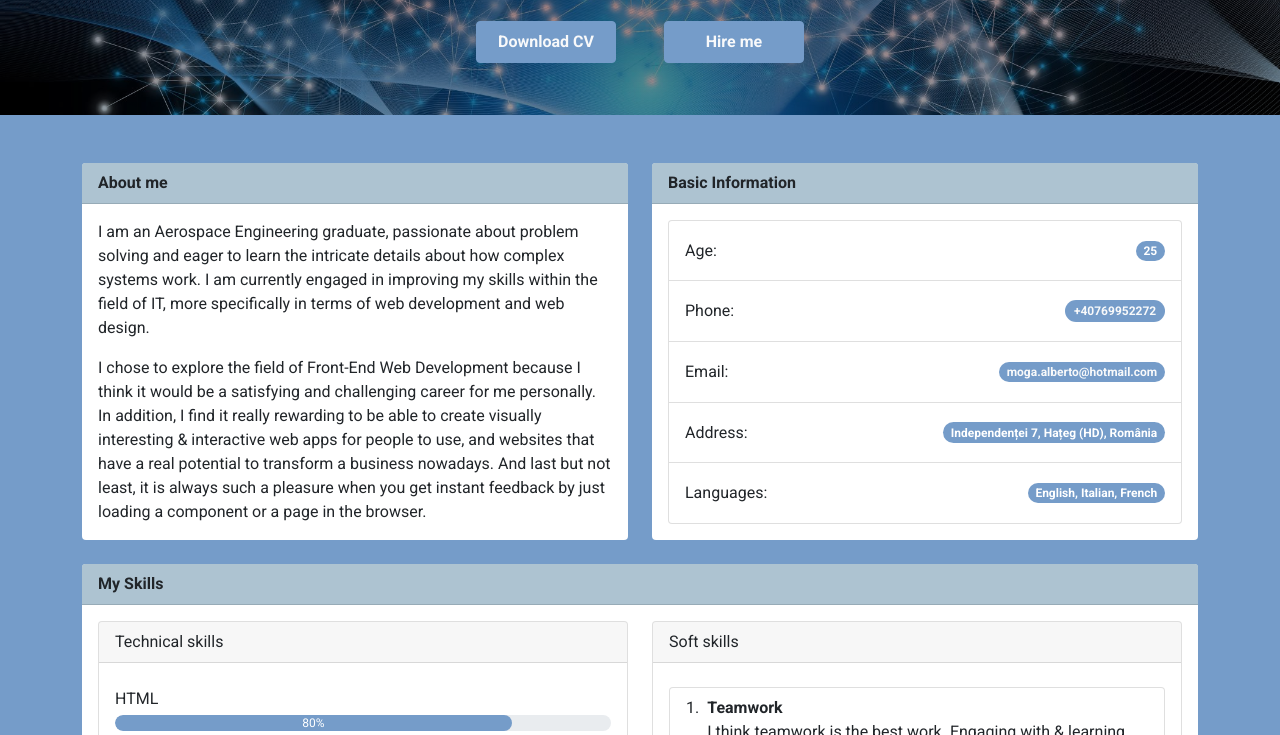
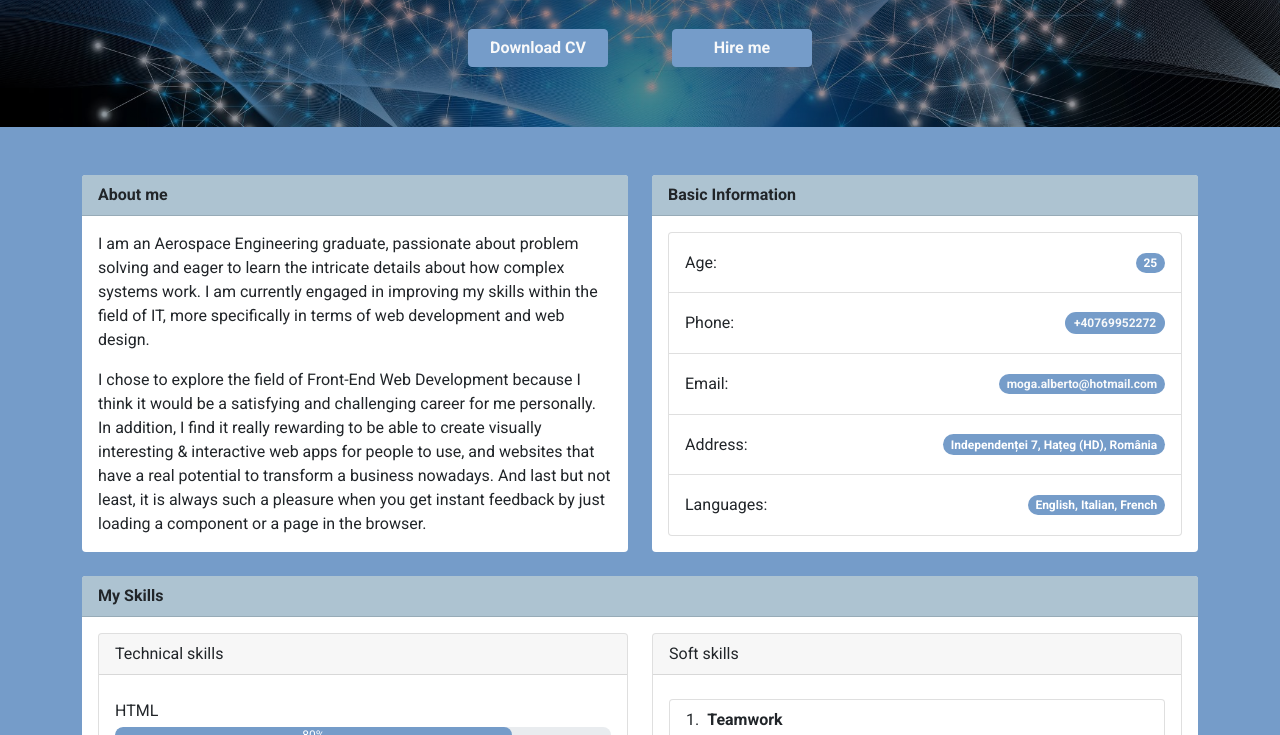
Before and after one commit to moga-alberto/cv_website, a plain HTML site: page index.html in a window 1280 px wide. Shown: the part 365-1100 px from the top of the page. Drawn offline with nearby package versions, Linux system fonts and the light colour scheme.

Commit message:
CV_Website_V1.4

```diff
--- a/index.html
+++ b/index.html
@@ -66,40 +66,42 @@
         <div class="col-lg-9 col-xl-10">
           <h1 class="display-5 fw-bold lh-1 mb-3 text-center text-light">Alberto Moga</h1>
           <p class="lead text-center text-light">Web Development Apprentice</p>
-          <div class="row hero-buttons flex-row allign-items-center">
+          <div class="row allign-items-center">
             <div
-              style="width: fit-content"
+              style="width: fit-content; width: auto; flex-wrap: nowrap;"
               class="
                 mx-auto
                 row
                 allign-items-center
                 justify-content-around
                 mt-2
+                text-center
+
               "
+            >
+            <a
+            href="./downloads/CV_Alberto_MOGA_en.pdf"
+            class="col text-decoration-none mx-4 p-2 hero-btn"
+            download
             >
             <button
               style="width: 140px"
-                class="col btn btn-secondary mx-4 p-2 text-nowrap"
-              >
-                <a
-                  class="fw-bold text-light text-decoration-none"
-                  href="./downloads/CV_Alberto_MOGA_en.pdf"
-                  download
+              class="btn fw-bold btn-secondary text-light text-nowrap"
             >
                   Download CV
+                </button>
                 </a>
-              </button>
+                <a
+                href="#contact"
+                class="col  text-decoration-none mx-4 p-2 hero-btn "
+                >
                 <button
                 style="width: 140px"
-                class="col btn btn-secondary mx-4 p-2 text-nowrap"
-              >
-                <a
-                  class="fw-bold text-light text-decoration-none"
-                  href="#contact"
+                  class="btn fw-bold btn-secondary text-light text-nowrap"
                 >
                   Hire me
+                </button>
                 </a>
-              </button>
             </div>
           </div>
         </div>
--- a/styles.scss
+++ b/styles.scss
@@ -38,6 +38,11 @@ body {
   background-blend-mode: multiply;
   width: 100%;
   /* height: 40%; */
+}
+
+.hero-btn {
+  max-width: max-content !important;
+  align-self: center !important;
 }
 
 .portrait {
```
Also changed, not shown: styles.css, 2 other files. Lines whose indentation alone changed are shown as unchanged.
